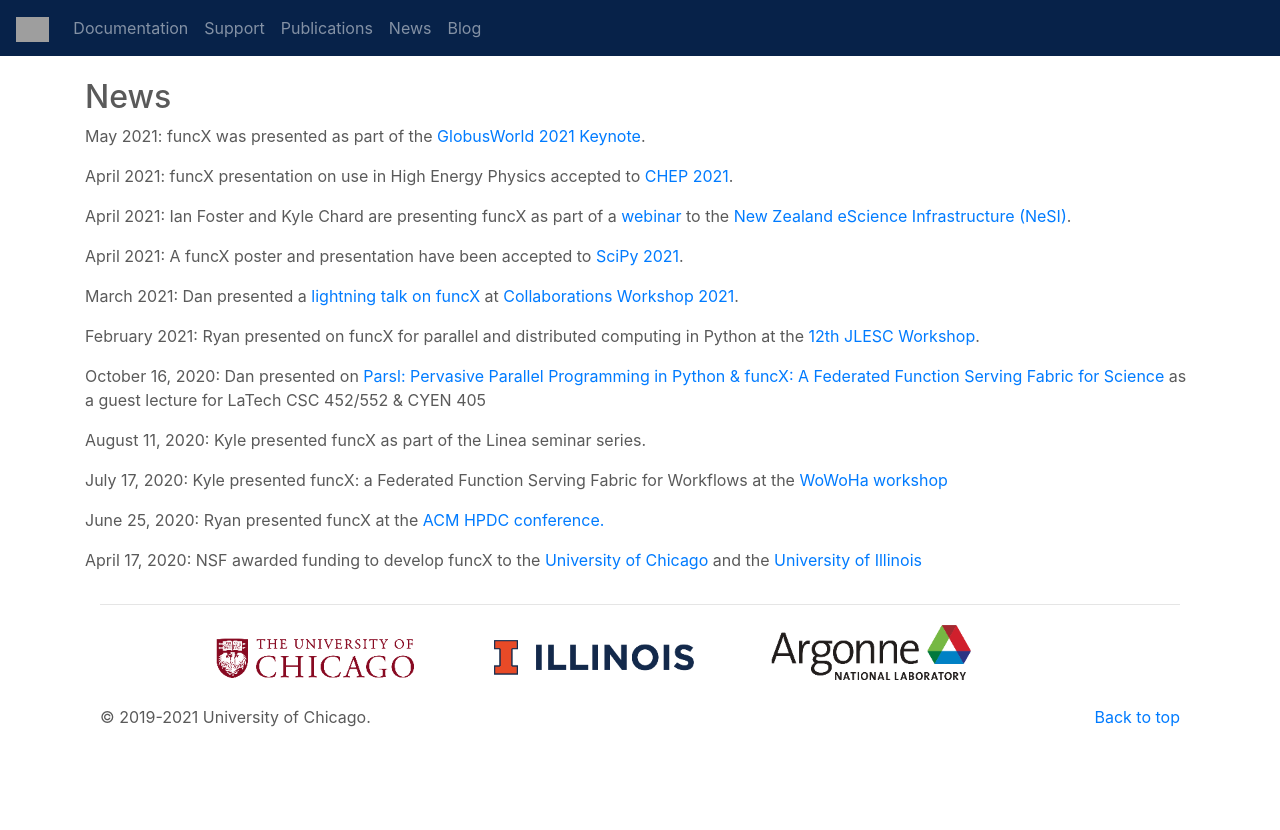
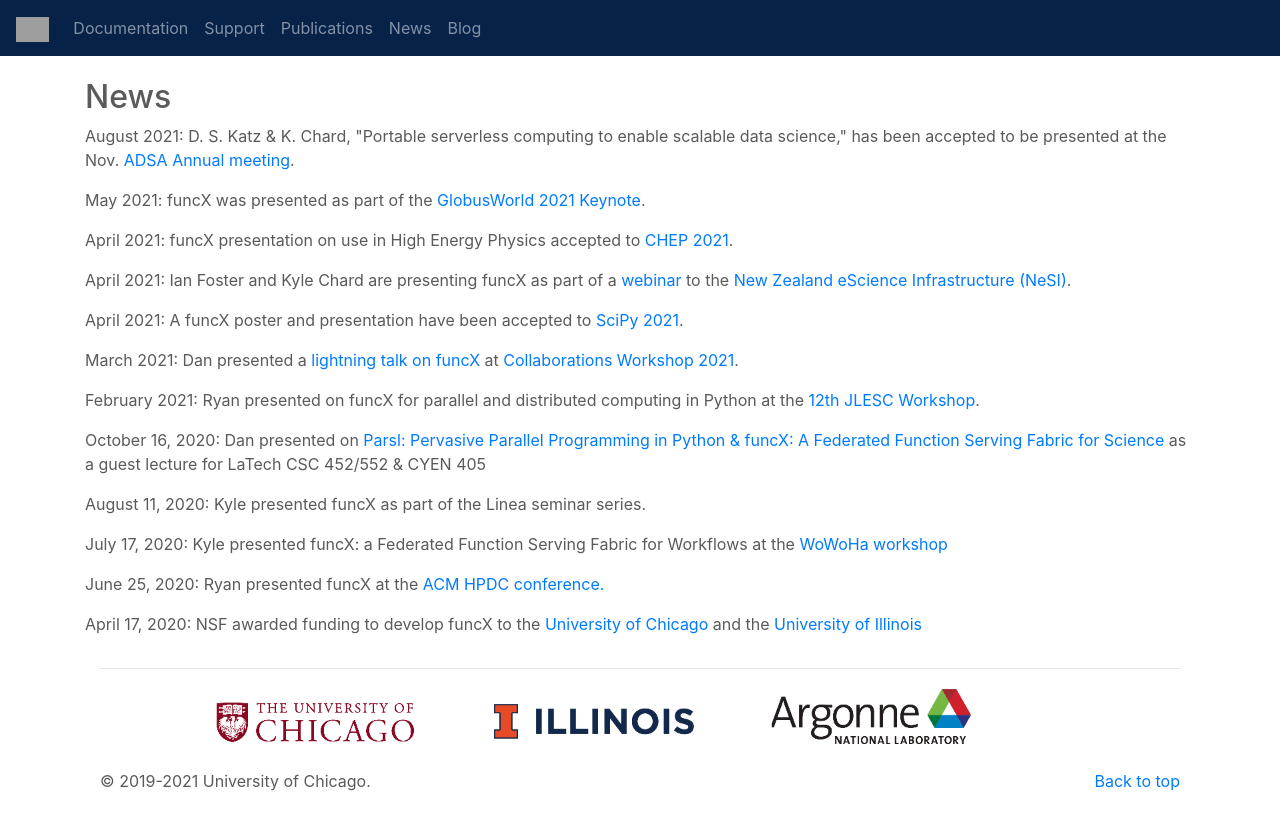
Before and after one commit to funcx-faas/funcx-faas.github.io, a Jekyll site: the page built from news.html, in a window 1280 px wide. Shown: the top 830 px of the page. Built offline with Jekyll 4.4.1, drawn with Linux system fonts in a browser that asks for light colours; grey boxes are pictures that could not be loaded.

Commit message:
adding ADSA talk

```diff
--- a/news.html
+++ b/news.html
@@ -17,9 +17,12 @@
       </div>
       -->
 
-
-
-      <div class="news-info">
+    <div class="news-info">
+        <p><span class="name">August 2021:</span>
+      D. S. Katz & K. Chard, "Portable serverless computing to enable scalable data science," has been accepted to be presented at the Nov.
+      <a href="https://academicdatascience.org/adsa-meetings/2021-annual-meeting">ADSA Annual meeting</a>.</p>
+    </div>
+    <div class="news-info">
         <p><span class="name">May 2021:</span>
       funcX was presented as part of the  <a href="https://www.globusworld.org/conf/program">GlobusWorld 2021 Keynote</a>.</p>
     </div>
```
